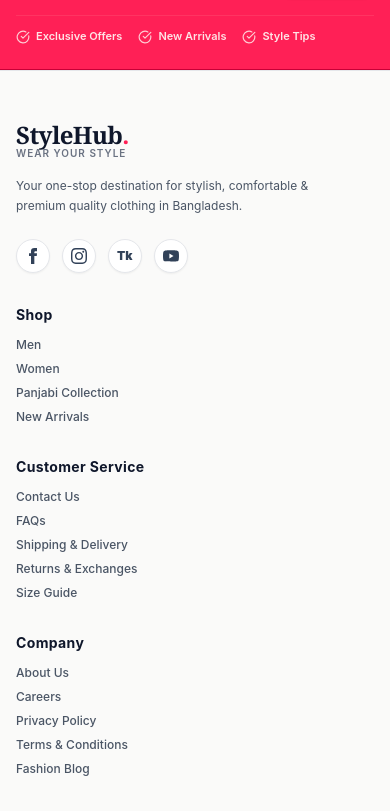
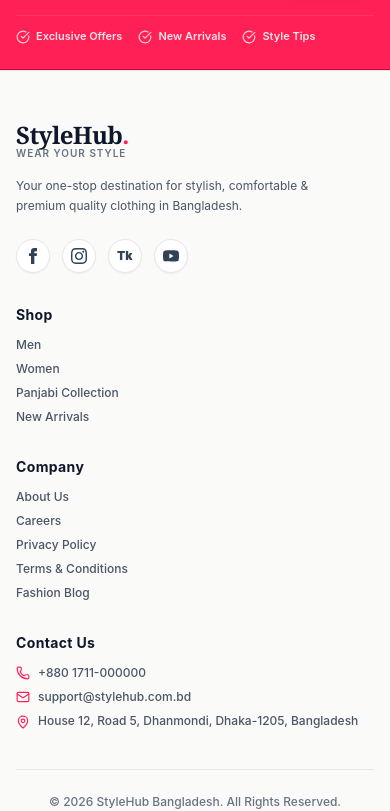
Before and after one commit to eyasinarafat3485-gif/Style-Hub, a React (Vite) app: page / in a window 390 px wide. Shown: the part 4252-5063 px from the top of the page. Built offline with nearby package versions, Linux system fonts and the light colour scheme; no server answers.

Commit message:
feat(footer): remove Customer Service column and rebalance footer grid

```diff
--- a/src/components/Footer.jsx
+++ b/src/components/Footer.jsx
@@ -6,7 +6,7 @@
   return (
     <footer className="bg-stone-50 border-t border-gray-200 text-slate-800 text-xs">
       <div className="max-w-7xl mx-auto px-4 py-12">
-        <div className="grid grid-cols-1 md:grid-cols-2 lg:grid-cols-5 gap-8">
+        <div className="grid grid-cols-1 md:grid-cols-2 lg:grid-cols-4 gap-8">
 
           {/* Col 1: Brand */}
           <div className="space-y-4">
@@ -57,19 +57,7 @@
             </ul>
           </div>
 
-          {/* Col 3: Customer Service */}
-          <div className="space-y-3">
-            <h4 className="font-bold text-slate-900 text-sm tracking-wide">Customer Service</h4>
-            <ul className="space-y-2 text-gray-600 font-medium">
-              <li><Link to="/contact" className="hover:text-[#ff2056] transition-colors">Contact Us</Link></li>
-              <li><Link to="/faq" className="hover:text-[#ff2056] transition-colors">FAQs</Link></li>
-              <li><Link to="/shipping" className="hover:text-[#ff2056] transition-colors">Shipping & Delivery</Link></li>
-              <li><Link to="/returns" className="hover:text-[#ff2056] transition-colors">Returns & Exchanges</Link></li>
-              <li><Link to="/size-guide" className="hover:text-[#ff2056] transition-colors">Size Guide</Link></li>
-            </ul>
-          </div>
-
-          {/* Col 4: Company */}
+          {/* Col 3: Company */}
           <div className="space-y-3">
             <h4 className="font-bold text-slate-900 text-sm tracking-wide">Company</h4>
             <ul className="space-y-2 text-gray-600 font-medium">
```
